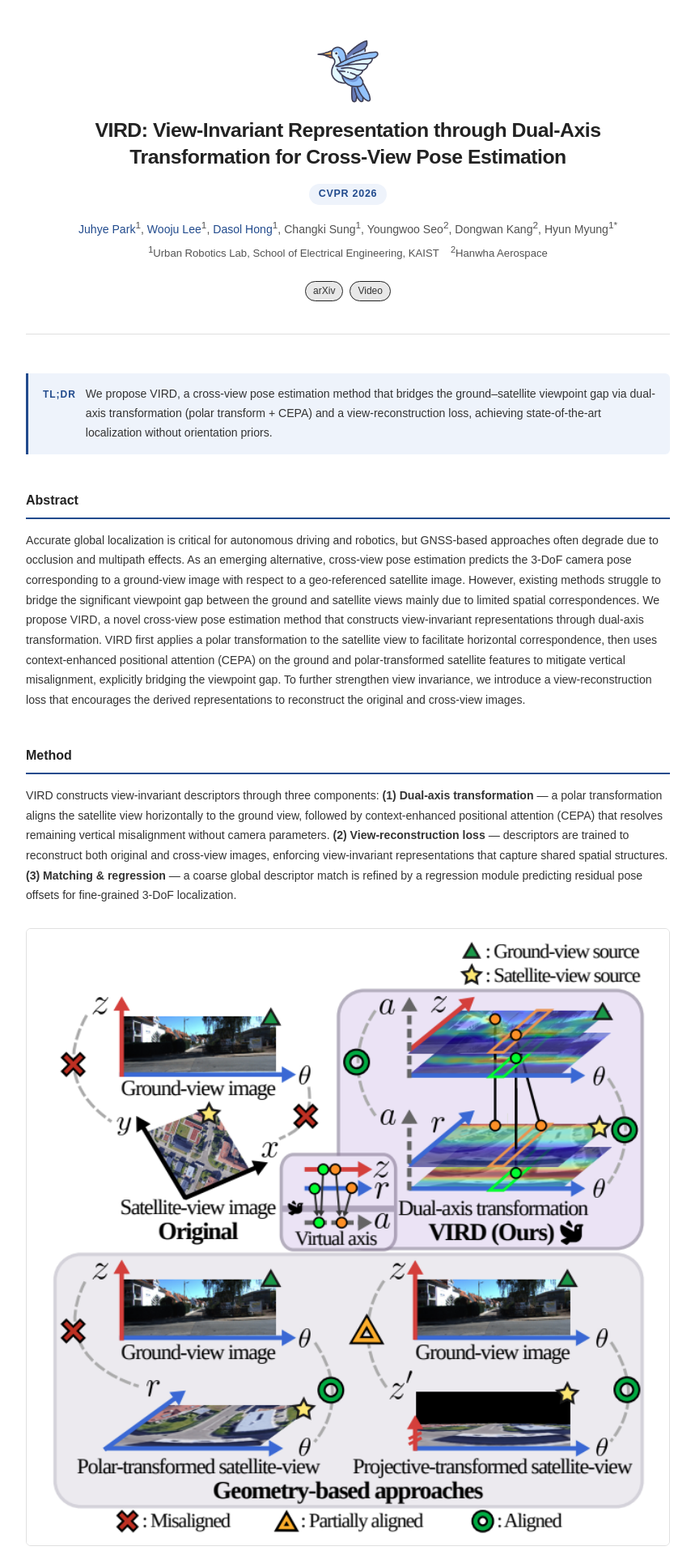
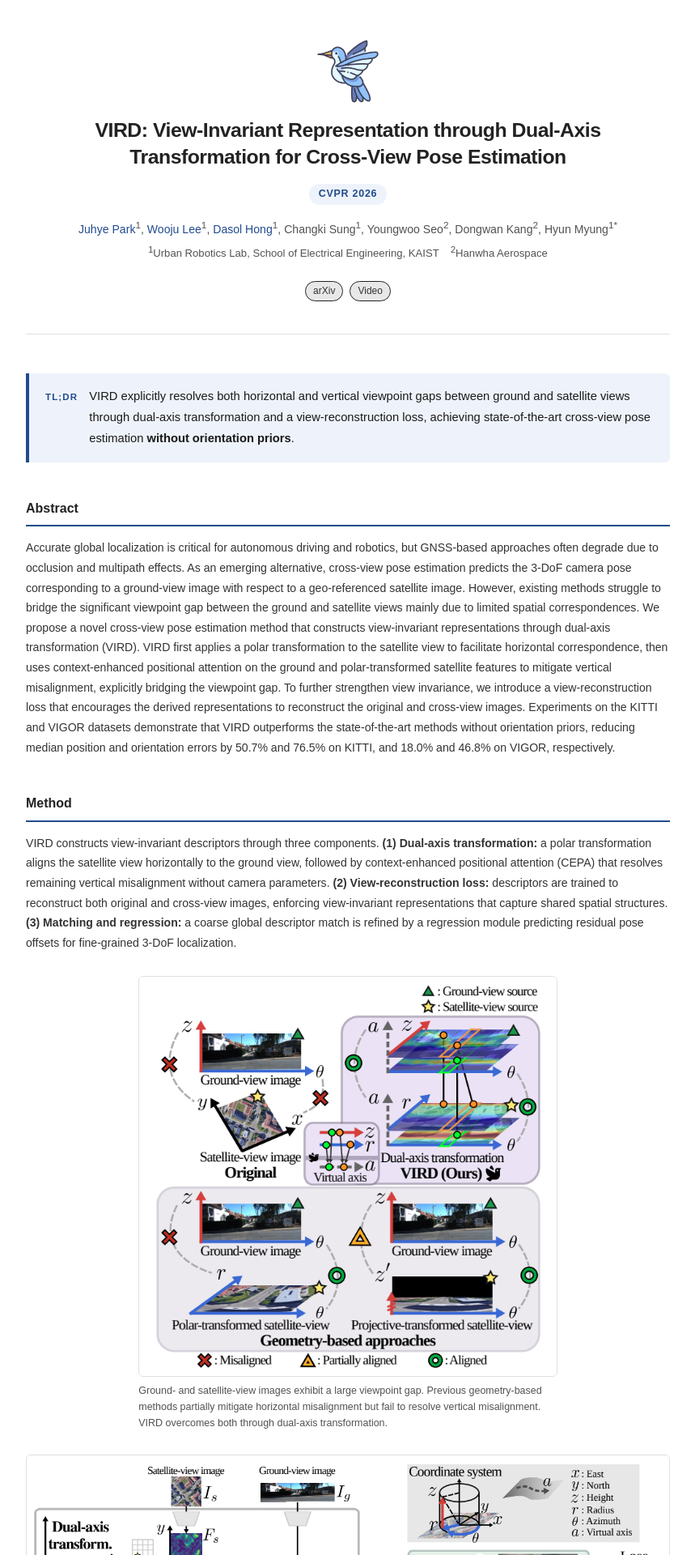
Before and after one commit to jayhi-park/jayhi-park.github.io, a Jekyll site: the page built from VIRD/index.html, in a window 1280 px wide. Shown: the top 1920 px of the page at 81% size, without its empty margins (210-1069 px from the left). Built offline with Jekyll 4.4.1, drawn with Linux system fonts in a browser that asks for light colours.

Commit message:
update: revise abstract, TL;DR, method text, fig1 size
Co-Authored-By: Claude Sonnet 4.6 <noreply@anthropic.com>

```diff
--- a/VIRD/index.html
+++ b/VIRD/index.html
@@ -7,15 +7,17 @@ abstract: >
   As an emerging alternative, cross-view pose estimation predicts the 3-DoF camera
   pose corresponding to a ground-view image with respect to a geo-referenced satellite image.
   However, existing methods struggle to bridge the significant viewpoint gap between the
-  ground and satellite views mainly due to limited spatial correspondences.
-  We propose VIRD, a novel cross-view pose estimation method that constructs
-  view-invariant representations through dual-axis transformation.
-  VIRD first applies a polar transformation to the satellite view to facilitate
-  horizontal correspondence, then uses context-enhanced positional attention (CEPA)
-  on the ground and polar-transformed satellite features to mitigate vertical misalignment,
-  explicitly bridging the viewpoint gap. To further strengthen view invariance, we introduce
-  a view-reconstruction loss that encourages the derived representations to reconstruct
-  the original and cross-view images.
+  ground and satellite views mainly due to limited spatial correspondences. We propose
+  a novel cross-view pose estimation method that constructs view-invariant representations
+  through dual-axis transformation (VIRD). VIRD first applies a polar transformation to
+  the satellite view to facilitate horizontal correspondence, then uses context-enhanced
+  positional attention on the ground and polar-transformed satellite features to mitigate
+  vertical misalignment, explicitly bridging the viewpoint gap. To further strengthen view
+  invariance, we introduce a view-reconstruction loss that encourages the derived representations
+  to reconstruct the original and cross-view images. Experiments on the KITTI and VIGOR datasets
+  demonstrate that VIRD outperforms the state-of-the-art methods without orientation priors,
+  reducing median position and orientation errors by 50.7% and 76.5% on KITTI, and 18.0% and
+  46.8% on VIGOR, respectively.
 video: "https://www.youtube.com/watch?v=Bp997LLf0QY"
 ---
 
@@ -46,7 +48,7 @@ video: "https://www.youtube.com/watch?v=Bp997LLf0QY"
 <section class="project-section">
   <div class="tldr">
     <span class="tldr-label">TL;DR</span>
-    <span class="tldr-text">We propose VIRD, a cross-view pose estimation method that bridges the ground–satellite viewpoint gap via dual-axis transformation (polar transform + CEPA) and a view-reconstruction loss, achieving state-of-the-art localization without orientation priors.</span>
+    <span class="tldr-text">VIRD explicitly resolves both horizontal and vertical viewpoint gaps between ground and satellite views through dual-axis transformation and a view-reconstruction loss, achieving state-of-the-art cross-view pose estimation <strong>without orientation priors</strong>.</span>
   </div>
 </section>
 
@@ -58,15 +60,15 @@ video: "https://www.youtube.com/watch?v=Bp997LLf0QY"
 <section class="project-section">
   <h2>Method</h2>
   <p>
-    VIRD constructs view-invariant descriptors through three components:
-    <strong>(1) Dual-axis transformation</strong> — a polar transformation aligns the satellite view horizontally to the ground view,
+    VIRD constructs view-invariant descriptors through three components.
+    <strong>(1) Dual-axis transformation:</strong> a polar transformation aligns the satellite view horizontally to the ground view,
     followed by context-enhanced positional attention (CEPA) that resolves remaining vertical misalignment without camera parameters.
-    <strong>(2) View-reconstruction loss</strong> — descriptors are trained to reconstruct both original and cross-view images,
+    <strong>(2) View-reconstruction loss:</strong> descriptors are trained to reconstruct both original and cross-view images,
     enforcing view-invariant representations that capture shared spatial structures.
-    <strong>(3) Matching &amp; regression</strong> — a coarse global descriptor match is refined by a regression module
+    <strong>(3) Matching and regression:</strong> a coarse global descriptor match is refined by a regression module
     predicting residual pose offsets for fine-grained 3-DoF localization.
   </p>
-  <figure class="project-figure">
+  <figure class="project-figure project-figure-sm">
     <img src="{{ '/VIRD/assets/images/fig1.png' | relative_url }}" alt="VIRD motivation">
     <figcaption>Ground- and satellite-view images exhibit a large viewpoint gap. Previous geometry-based methods partially mitigate horizontal misalignment but fail to resolve vertical misalignment. VIRD overcomes both through dual-axis transformation.</figcaption>
   </figure>
--- a/assets/css/project.css
+++ b/assets/css/project.css
@@ -140,26 +140,28 @@
 .tldr {
   display: flex;
   align-items: baseline;
-  gap: 12px;
+  gap: 14px;
   background: #eef3fb;
-  border-left: 3px solid var(--title-blue);
+  border-left: 4px solid var(--title-blue);
   border-radius: 0 6px 6px 0;
-  padding: 14px 18px;
+  padding: 16px 20px;
 }
 
 .tldr-label {
-  font-size: 0.75rem;
+  font-size: 0.72rem;
   font-weight: 700;
-  letter-spacing: 0.08em;
+  letter-spacing: 0.1em;
   text-transform: uppercase;
   color: var(--title-blue);
   flex-shrink: 0;
+  padding-top: 2px;
 }
 
 .tldr-text {
-  font-size: 0.88rem;
-  color: #333;
-  line-height: 1.7;
+  font-size: 0.92rem;
+  color: #1a1a1a;
+  line-height: 1.75;
+  font-weight: 400;
 }
 
 /* ── Figure ── */
@@ -179,6 +181,12 @@
   color: var(--muted);
   margin-top: 8px;
   line-height: 1.6;
+}
+
+.project-figure-sm {
+  max-width: 65%;
+  margin-left: auto;
+  margin-right: auto;
 }
 
 /* ── Result stats ── */
```
